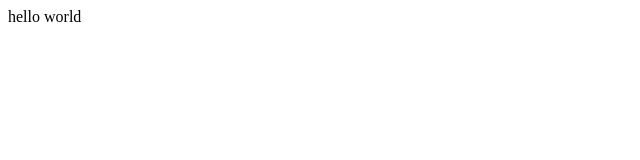
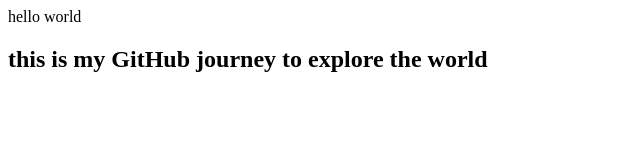
Before and after one commit to ChandTechie/github_demo, a plain HTML site: page index.html in a window 1280 px wide. Shown: the whole page, without its empty margins (0-640 px from the left). Drawn offline with Linux system fonts and the light colour scheme.

Commit message:
new changes

```diff
--- a/index.html
+++ b/index.html
@@ -1 +1,2 @@
 <P>hello world</P>
+<h2>this is my GitHub journey to explore the world</h2>
```
Also changed, not shown: 1 other file.
